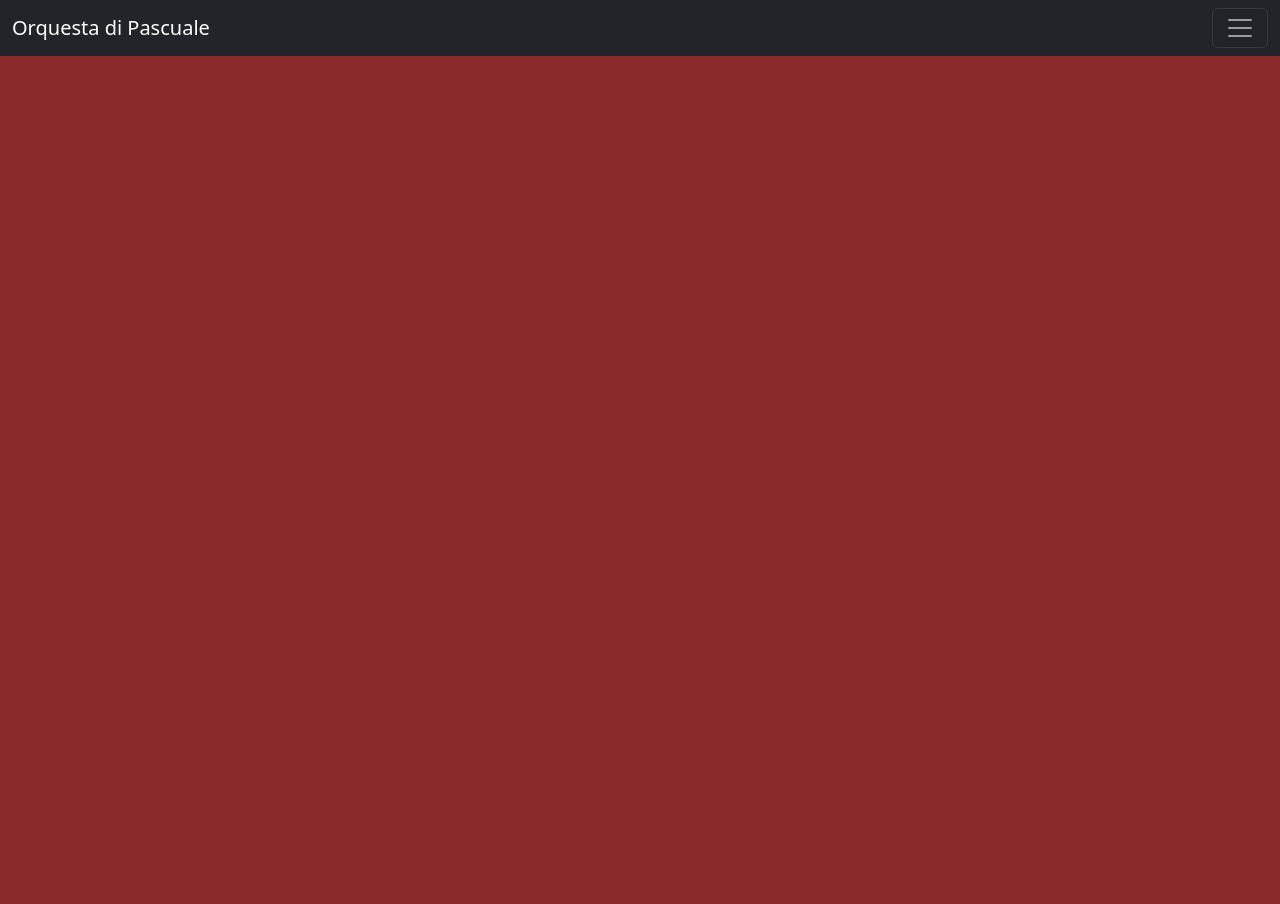
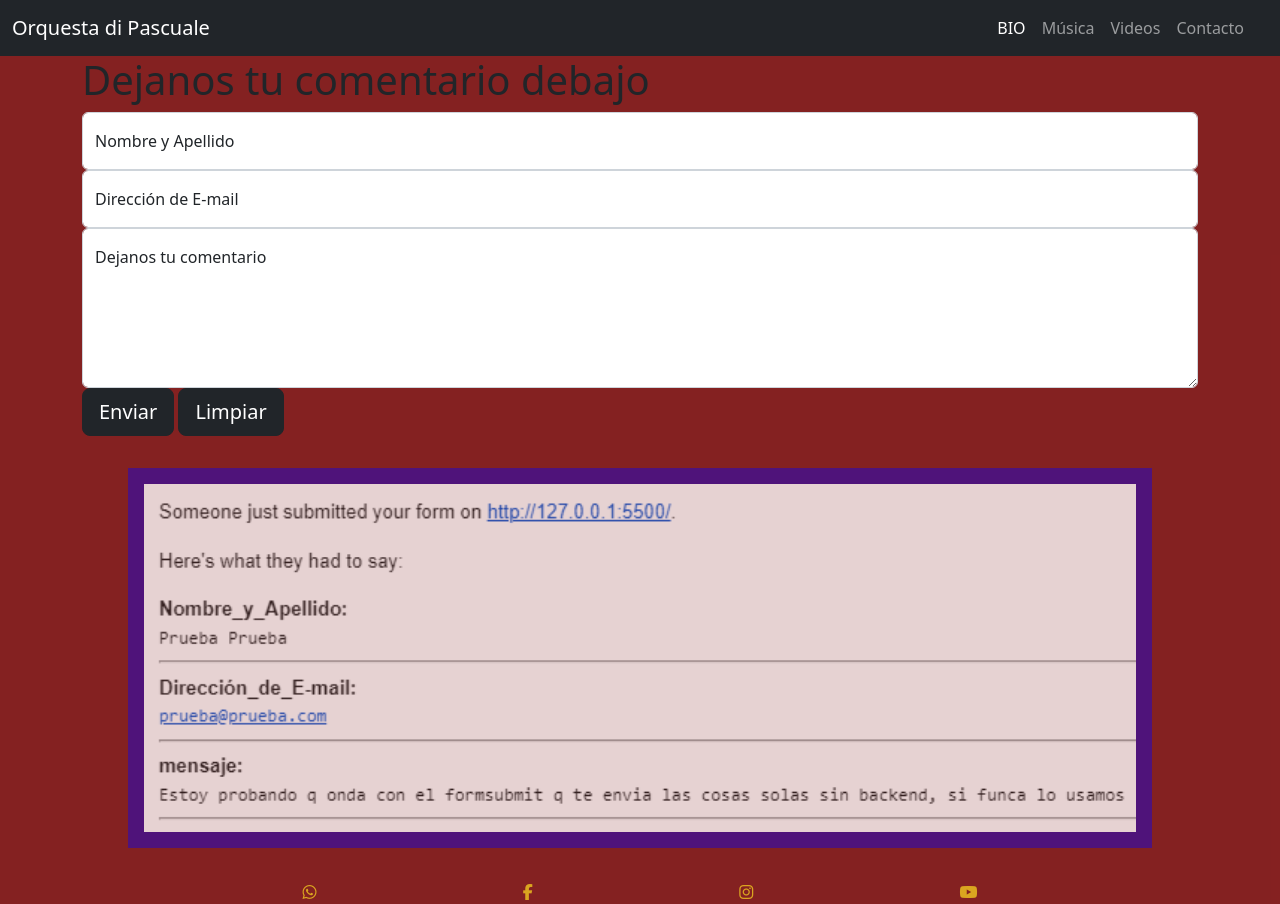
Before and after one commit to nicosidders/Orquesta-di-Pascuale, a plain HTML site: page pages/contacto.html in a window 1280 px wide. Before the commit the page ends 800 px from the top, so only its background shows below. Drawn offline with nearby package versions, Linux system fonts and the light colour scheme.

Commit message:
estructura de form con estilo minimo

```diff
--- a/pages/contacto.html
+++ b/pages/contacto.html
@@ -8,12 +8,35 @@
     <link href="https://cdn.jsdelivr.net/npm/bootstrap@5.2.0-beta1/dist/css/bootstrap.min.css" rel="stylesheet"
         integrity="sha384-0evHe/X+R7YkIZDRvuzKMRqM+OrBnVFBL6DOitfPri4tjfHxaWutUpFmBp4vmVor" crossorigin="anonymous" />
     <link rel="stylesheet" href="../scss/styles.css" />
+    <script src="https://kit.fontawesome.com/5f6e29c9ac.js" crossorigin="anonymous"></script>
     <title>Orquesta di Pascuale | Contacto</title>
+    <style>
+        main{
+            margin-top: 56px;
+        }
+        .redes{
+            margin-top: 1em;
+            width: 85vw;
+            margin: 0 auto;
+        }
+        .redes>ul{
+            margin: 0;
+            padding: 0;
+            list-style: none;
+            display: flex;
+            flex-flow: row nowrap;
+            justify-content: space-evenly;
+        }
+        .redes a{
+            text-decoration: none;
+            color: goldenrod;
+        }
+    </style>
 </head>
 
 <body>
     <header>
-        <nav class="navbar navbar-dark bg-dark fixed-top">
+        <nav class="navbar navbar-dark navbar-expand-md bg-dark fixed-top">
             <div class="container-fluid">
                 <a class="navbar-brand" href="../index.html">Orquesta di Pascuale</a>
                 <button class="navbar-toggler" type="button" data-bs-toggle="offcanvas"
@@ -50,8 +73,42 @@
     </header>
 
     <main>
-        <section>
+        <div class="container-md">
+            <h1>Dejanos tu comentario debajo</h1>
+            <form action="https://formsubmit.co/acavieneun@mail.com " method="post"> <!-- orquestatipicadipasquale@gmail.com // cambiar a este mail cuando se sube a la pagina final -->
+                <div class="form-group">
+                    <div class="form-row">
+                        <div class="form-floating col">
+                            <input type="text" class="form-control" id="floatingName" placeholder="Nombre y Apellido" name="Nombre y Apellido" required>
+                            <label for="floatingName">Nombre y Apellido</label>
+                        </div>
+                        <div class="form-floating col">
+                            <input type="email" class="form-control" id="floatingInput" placeholder="Dirección de E-mail" name="Dirección de E-mail" required>
+                            <label for="floatingInput">Dirección de E-mail</label>
+                        </div>
+                    </div>
+                    </div>
+                    <div class="form-group">
+                        <div class="form-floating">
+                            <textarea class="form-control" id="floatingTextarea" placeholder="Dejanos tu comentario" name="mensaje" required style="height: 10rem;"></textarea>
+                            <label for="floatingTextarea">Dejanos tu comentario</label>
+                        </div>
+                    </div>
+                    <button type="submit" class="btn btn-lg btn-dark btn-block">Enviar</button>
+                    <button type="reset" class="btn btn-lg btn-dark btn-block">Limpiar</button>
+            </form>
+        </div>
 
+        <!-- asi queda el mail cuando se recibe el formulario, borrar cuando se termina de subir a la pagina final-->
+        <img src="../fotos ODP/formulario.PNG" alt="formulario funcionando" style="display:block;opacity: .8; border:16px solid rgb(0 0 255 / .5); width:80vw; margin: 2rem auto">
+
+        <section class="redes">
+            <ul>
+                <li><a href="https://api.whatsapp.com/send/?phone=5491140333125"><i class="fa-brands fa-whatsapp"></i></a></li>
+                <li><a href="https://www.facebook.com/Orquesta-T%C3%ADpica-Di-Pasquale-108168401875322"><i class="fa-brands fa-facebook-f"></i></a></li>
+                <li><a href="https://www.instagram.com/orquestatipicadipasquale/"><i class="fa-brands fa-instagram"></i></a></li>
+                <li><a href="https://www.youtube.com/channel/UCBNVVmwPhj9Bdr9k2AiEE3w"><i class="fa-brands fa-youtube"></i></a></li>
+            </ul>
         </section>
     </main>
 
```
Also changed, not shown: fotos ODP/formulario.PNG (added).
